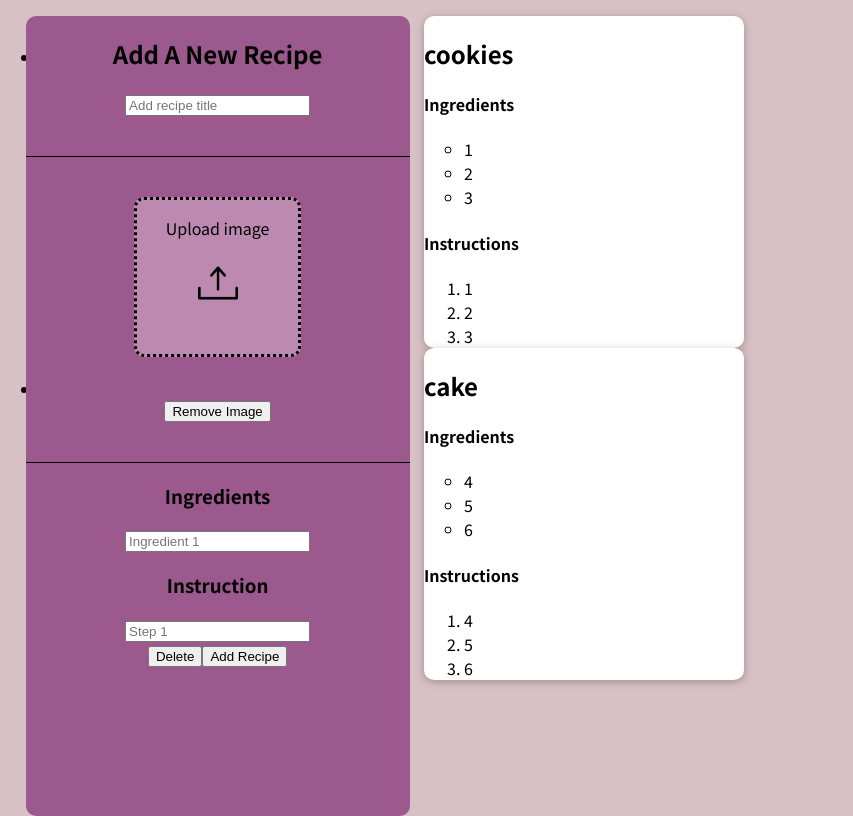
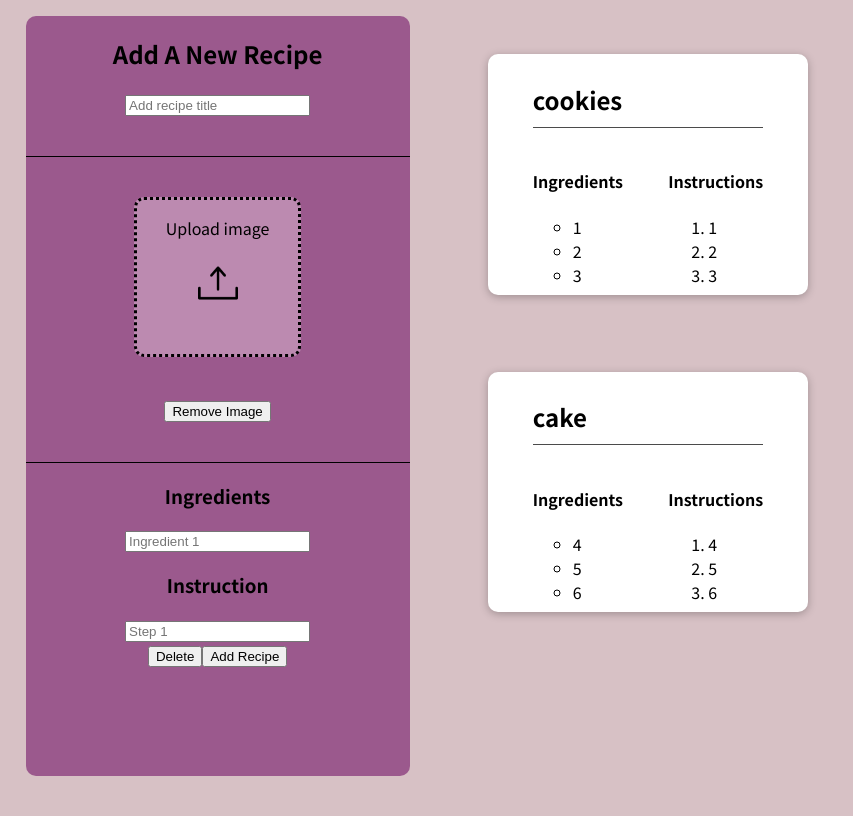
Before and after one commit to TamarMaRa/RecipeApp, a React (Create React App) app: page / in a window 1280 px wide. Shown: the whole page, without its empty margins (0-853 px from the left). Built offline with nearby package versions, Linux system fonts and the light colour scheme.

Commit message:
recipe css

```diff
--- a/src/components/NewRecipe/NewRecipe.css
+++ b/src/components/NewRecipe/NewRecipe.css
@@ -1,12 +1,13 @@
 .sidebar {
-  position: absolute;
-  height: 100vh;
+  /* position: absolute; */
+  height: 95vh;
   width: 30vw;
   background-color: #9B598D;
   text-align: center;
   margin-left: 2vw;
   border-radius: 10px;
   overflow: auto;
+  position: fixed;
 }
 
 .input-title {
--- a/src/components/NewRecipe/RecipeInfo.js
+++ b/src/components/NewRecipe/RecipeInfo.js
@@ -1,4 +1,6 @@
 import { useState, useRef } from "react";
+
+import './RecipeInfo.css'
 
 const RecipeInfo = ({ title, placeholder, onChange }) => {
   const nextId = useRef(2);
--- a/src/components/Recipes/RecipeItem.css
+++ b/src/components/Recipes/RecipeItem.css
@@ -2,8 +2,8 @@
   display: flex;
   justify-content: space-between;
   align-items: center;
+  justify-content: center;
   padding: 0.5rem;
-  background-color: #4b4b4b;
 }
 .recipe-item-title {
   display: flex;
@@ -13,12 +13,12 @@
   padding-bottom: 10px;
 }
 
-.recipe-item__description {
+.recipe-card-content {
   display: flex;
-  flex-direction: column;
-  gap: 1rem;
-  align-items: flex-end;
-  flex-flow: column-reverse;
-  justify-content: flex-start;
-  flex: 1;
+  flex-wrap: wrap;
+  width: 18vw;
 }
+
+.recipe-card-content-item{
+  flex: 1 0 40%;
+}
--- a/src/components/Recipes/RecipeItem.js
+++ b/src/components/Recipes/RecipeItem.js
@@ -1,6 +1,7 @@
 import React from "react";
 
 import Card from "../UI/Card";
+import "./RecipeItem.css";
 
 const RecipeItem = (props) => {
   console.log(props.title);
@@ -11,13 +12,15 @@ const RecipeItem = (props) => {
           <h2 className="recipe-item-title">{props.title}</h2>
 
           <div className="recipe-card-content">
+            <div className="recipe-card-content-item">
               <h4>Ingredients</h4>
               <ul>
                 {props.ingredient.map((ingredient, index) => (
                   <li key={index}>{ingredient}</li>
                 ))}
               </ul>
-
+            </div>
+            <div>
               <h4>Instructions</h4>
               <ol>
                 {props.instruction.map((step, index) => (
@@ -26,6 +29,7 @@ const RecipeItem = (props) => {
               </ol>
             </div>
           </div>
+        </div>
       </Card>
     </li>
   );
--- a/src/components/Recipes/RecipesList.css
+++ b/src/components/Recipes/RecipesList.css
@@ -1,5 +1,8 @@
 .recipes-list {
-  list-style: none;
-  padding: 0;
-  list-style-type: upper-roman;
+  display: flex;
+  flex-direction: row;
+  flex-wrap: wrap;
+  width: 65vw;
+  margin-left: 32vw;
+  list-style-type: none;
 }
--- a/src/components/Recipes/RecipesList.js
+++ b/src/components/Recipes/RecipesList.js
@@ -1,6 +1,7 @@
 import React from 'react';
 
 import RecipeItem from './RecipeItem';
+import './RecipesList.css'
 
 const RecipesList = ({recipes}) => {
 
--- a/src/components/UI/Card.css
+++ b/src/components/UI/Card.css
@@ -2,7 +2,7 @@
   background: white;
   box-shadow: 0 2px 8px rgba(0, 0, 0, 0.26);
   border-radius: 10px;
-  margin-left: 30vw;
+  margin: 3vw;
   width: 25vw;
   align-content: center;
 }
```
Also changed, not shown: src/components/Recipes/sm.js (deleted, +0 -36 lines). Lines whose indentation alone changed are shown as unchanged.
